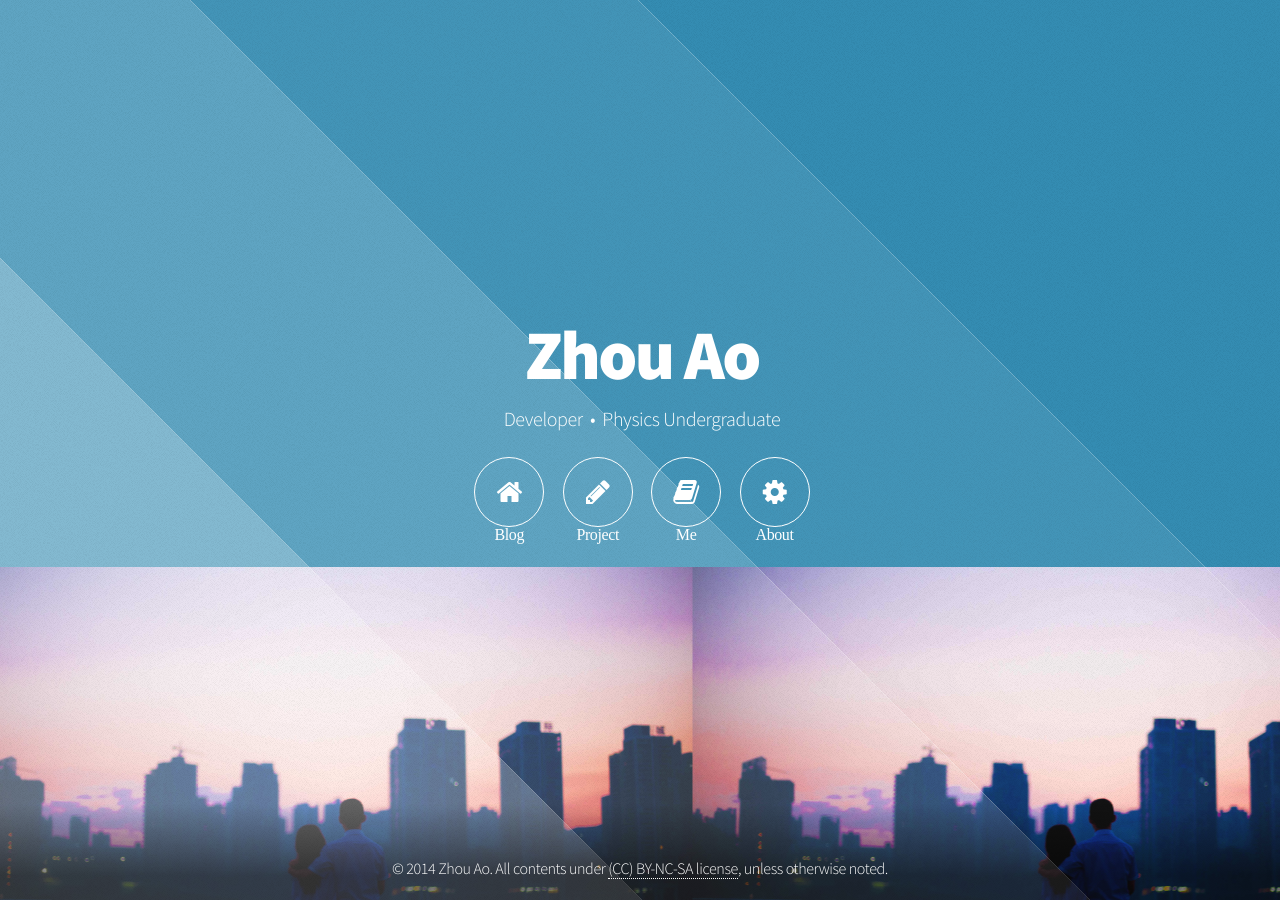
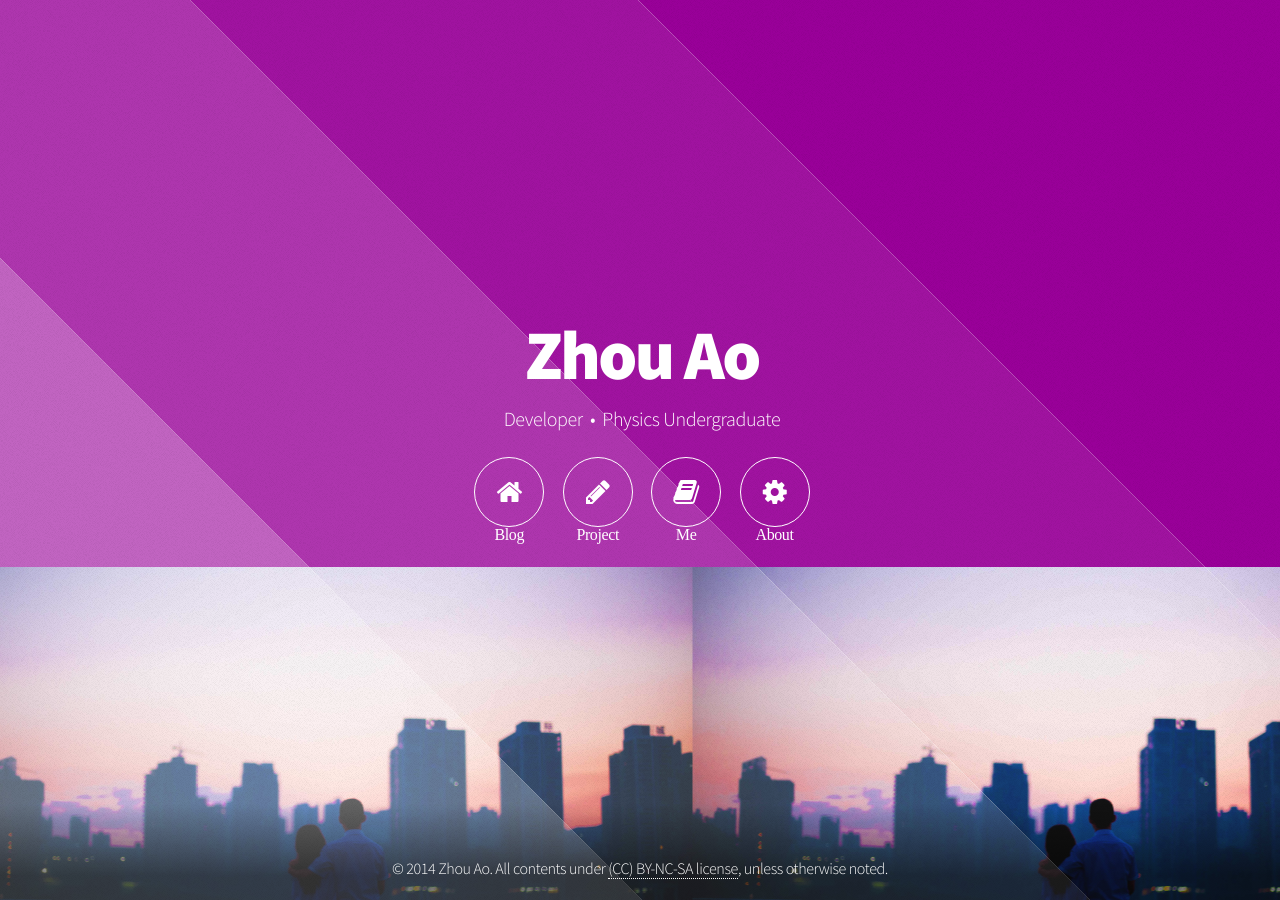
Before and after one commit to Zhou-Ao/Zhou-Ao.github.io, a Jekyll site: the page index.html, which Jekyll copies as it is, in a window 1280 px wide. Built offline with Jekyll 4.4.1, drawn with Linux system fonts in a browser that asks for light colours; Markdown is read by kramdown in place of the engine named in the settings.

Commit message:
update background

```diff
--- a/css/index/style.css
+++ b/css/index/style.css
@@ -103,7 +103,7 @@
 		-ms-transform: translate3d(0,0,0);
 		transform: translate3d(0,0,0);
 		/* Set your background with this */
-		background: #348cb2 url("images/bg.jpg") bottom left;
+		background: #990099 url("images/bg.jpg") bottom left;
 		background-repeat: repeat-x;
 		height: 100%;
 		left: 0;
```
Also changed, not shown: images/bg.jpg, 3 other files.
